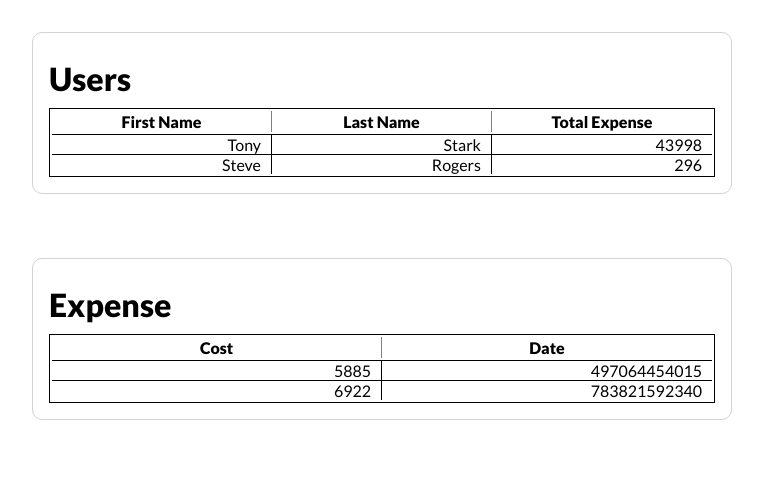
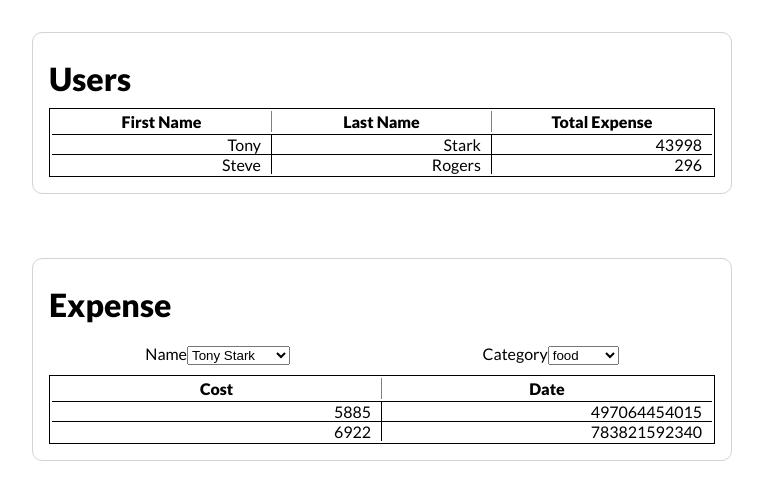
Before and after one commit to weitsesun/user-table, a React app: page / in a window 1280 px wide. Shown: the top 500 px of the page, without its empty margins (258-1021 px from the left). Built offline with nearby package versions, Linux system fonts and the light colour scheme.

Commit message:
create drop down list

```diff
--- a/src/components/App.js
+++ b/src/components/App.js
@@ -4,7 +4,12 @@ import { useSelector, useDispatch } from "react-redux";
 import Card from "./card/Card";
 import Table from "./table/Table";
 import { calculateTotalExpenseForAll } from "../reducers/dataSlice";
-import { setExpenseData, setUserOptions } from "../reducers/expenseSlice";
+import {
+  setExpenseData,
+  setUserOptions,
+  setUserId,
+  setCategory
+} from "../reducers/expenseSlice";
 
 export default function App() {
   const { data } = useSelector((state) => state.data);
@@ -31,8 +36,8 @@ export default function App() {
       }
     });
     const newUserOptions = data.map((user) => ({
-      user_id: user.user_id,
-      fullName: `${user.firstName} ${user.lastName}`
+      id: user.user_id,
+      value: `${user.firstName} ${user.lastName}`
     }));
     dispatch(setUserOptions(newUserOptions));
   }, [data, user_id, category]);
@@ -47,9 +52,22 @@ export default function App() {
     { id: "cost", value: "Cost" },
     { id: "date", value: "Date" }
   ];
+
   const expenseOptions = [
-    { title: "Name", options: userOptions },
-    { title: "Category", options: categoryOptions }
+    {
+      title: "Name",
+      options: userOptions,
+      onChange: (e) => {
+        dispatch(setUserId(e?.target?.value));
+      },
+      value: user_id
+    },
+    {
+      title: "Category",
+      options: categoryOptions,
+      onChange: (e) => dispatch(setCategory(e?.target?.value)),
+      value: category
+    }
   ];
 
   return (
--- a/src/components/card/Card.js
+++ b/src/components/card/Card.js
@@ -1,11 +1,20 @@
 import React from "react";
 import "./Card.scss";
 
-export default function Card({ title, options, children }) {
+export default function Card({ title, options = [], children }) {
   return (
     <div className="card">
       <h1 className="title">{title}</h1>
-
+      <div className="option-container">
+        {options.map(({ title, options, value, onChange = ()=>{} }) => (
+          <div className="option" key={Math.random()}>
+            <label htmlFor={title}>{title}</label>
+            <select onChange={onChange} value={value}>
+              {options?.map( option => <option key={Math.random()} value={option.id}>{option.value}</option>)}
+            </select>
+          </div>
+        ))}
+      </div>
       {children}
     </div>
   );
--- a/src/components/card/Card.scss
+++ b/src/components/card/Card.scss
@@ -8,4 +8,12 @@
   .title {
     margin: 10px 0;
   }
+  .option-container{
+    width: 100%;
+    display: flex;
+    justify-content: space-around;
+    .option {
+      padding: 10px;
+    }
+  }
 }
--- a/src/data/data.js
+++ b/src/data/data.js
@@ -8,7 +8,7 @@ function randomCost(max) {
 
 export const dummy_data = [
   {
-    user_id: 1,
+    user_id: "1",
     firstName: "Tony",
     lastName: "Stark",
     category: {
@@ -31,7 +31,7 @@ export const dummy_data = [
     }
   },
   {
-    user_id: 2,
+    user_id: "2",
     firstName: "Steve",
     lastName: "Rogers",
     category: {
--- a/src/reducers/expenseSlice.js
+++ b/src/reducers/expenseSlice.js
@@ -1,12 +1,17 @@
 import { createSlice } from "@reduxjs/toolkit";
-
+const categoryOptions = [
+  { id: "food", value: "food" },
+  { id: "travel", value: "travel" },
+  { id: "health", value: "health" },
+  { id: "supplies", value: "supplies" }
+];
 export const expenseSlice = createSlice({
   name: "expense",
   initialState: {
     expenseData: [],
     userOptions: [],
-    categoryOptions: ["food", "travel", "health", "supplies"],
-    user_id: 1,
+    categoryOptions,
+    user_id: "1",
     category: "food"
   },
   reducers: {
@@ -25,6 +30,7 @@ export const expenseSlice = createSlice({
   }
 });
 
-export const { setExpenseData, setCategory, setUserId, setUserOptions } = expenseSlice.actions;
+export const { setExpenseData, setCategory, setUserId, setUserOptions } =
+  expenseSlice.actions;
 
 export default expenseSlice.reducer;
```
